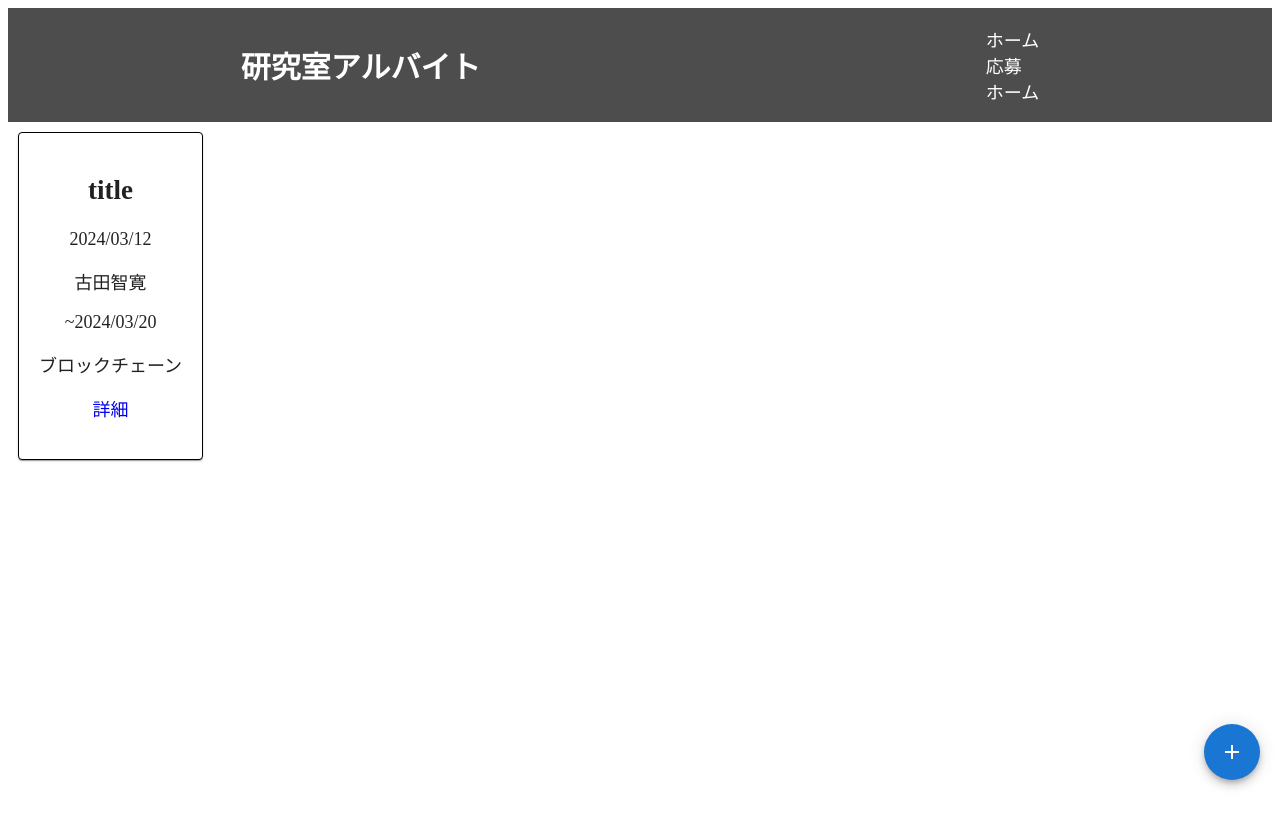
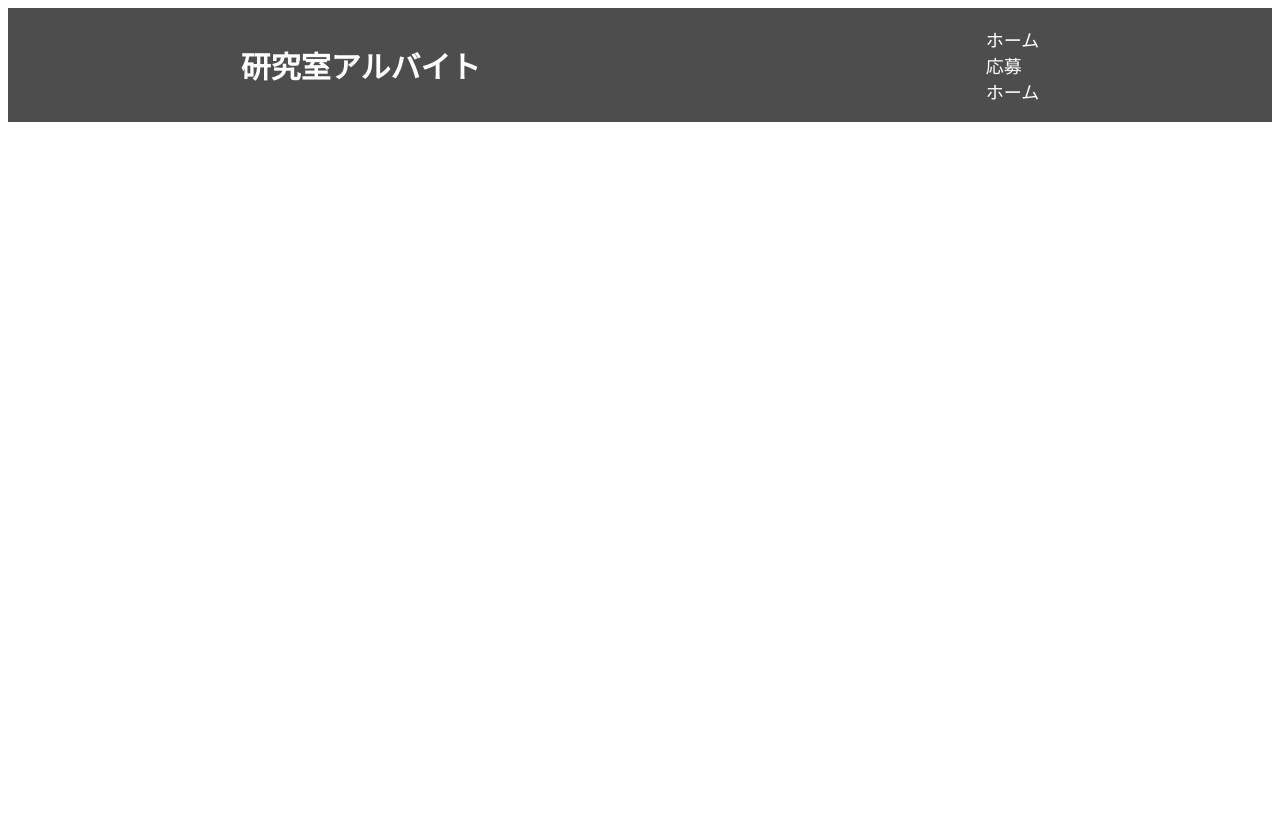
Before and after one commit to NakagawaYuto/workhub, a React (Create React App) app in the folder front/: page / in a window 1280 px wide. Built offline with nearby package versions, Linux system fonts and the light colour scheme.

Commit message:
フロントエンドの作成

```diff
--- a/front/src/App.js
+++ b/front/src/App.js
@@ -1,8 +1,12 @@
+import "./App.css";
+//import { Routes, Route } from "react-router-dom";
+import { BrowserRouter as Router, Route, Routes } from "react-router-dom";
+
 import Homepage from './Pages/Homepage.js';
 import Applypage from './Pages/Applypage.js';
-import "./App.css";
+import AddUserpage from './Pages/AddUserpage.js';
+
 import Header from './components/Header.js';
-import { BrowserRouter as Router, Route, Routes } from "react-router-dom";
 
 function App() {
   return(
@@ -13,6 +17,7 @@ function App() {
         <Routes>
           <Route path="/" element={<Homepage />} />
           <Route path="/apply" element={<Applypage />} />
+          <Route path="/add" element={<AddUserpage />} />
         </Routes>
       </div>
     </Router>
--- a/front/src/Pages/AddUserpage.js
+++ b/front/src/Pages/AddUserpage.js
@@ -0,0 +1,9 @@
+import React from 'react'
+
+function AddUserpage() {
+  return (
+    <div>AddUserpage</div>
+  )
+}
+
+export default AddUserpage
--- a/front/src/Pages/Applypage.js
+++ b/front/src/Pages/Applypage.js
@@ -1,35 +1,53 @@
-import React, {useState} from 'react';
-import { Card, Button } from '@mui/material';
+import React, { useState, useEffect} from 'react';
+import axios from 'axios';
+import { Container, Typography, Card, CardContent, Grid, Fab, Box } from '@mui/material';
+import { Link } from 'react-router-dom';
 import AddIcon from '@mui/icons-material/Add';
-import SendName from './components/SendName.js';
+//import SendName from './components/SendName.js';
+
+const baseURL = 'http://127.0.0.1:8080/apply/';
 
 const Applypage = () => {
-  const [user, setUser] = useState();
+  // const [users, setUsers] = useState();
 
-  const updateName = () => {
-    setUser("古田");
-  }
+  // useEffect(() => {
+  //   const fetchData = () => {
+  //     try {
+  //       axios.get(baseURL).then((response) => {
+  //         setUsers(response.data);
+  //       });
+  //     } catch (error) {
+  //       console.error(error);
+  //     }
+  //   };
 
+  //   fetchData();
+  // }, []);
 
   return (
-    <div>
-      <Card className="alu">
-        <p>アルバイト情報</p>
-        <Button>編集する</Button>
-      </Card>
+    <Container>
+      {/* <Box sx={{ flexGraw: 1}}>
+        <Grid container spacing={ 2 } justifyContent='center'>
+          <Grid item x5={12} md={6}>
+            {users.map((applicants) => (
+              <Link to={`/applicants/${applicants.id}`} style={{ textDecoration: 'none' }}>
+                <Card sx={{ mb: 2 }}>
+                  <CardContent>
+                    <Typography variant='h5'>{applicants.applicant_name}</Typography>
+                  </CardContent>
+                </Card>
+              </Link>
+            ))}
+          </Grid>
+        </Grid>
+      </Box> */}
+      <Link to='/add' style={{ textDecoration: 'none', position: 'fixed', bottom: '20px', right: '20px' }}>
+        <Fab color='primary' aria-label='add'>
+          <AddIcon />
+        </Fab>
+      </Link>
 
-      <p>応募中：{user} </p>
-
-      <form>
-        <div className="sendName">
-          <input placeholder="学籍番号と名前を入力してください．" type="text" />
-        </div>
-      </form>
-      <button onClick={updateName}>
-        Set Name
-      </button>
-      <SendName />
-    </div>
+    </Container>
   );
 };
 
--- a/front/src/Pages/Homepage.js
+++ b/front/src/Pages/Homepage.js
@@ -1,5 +1,5 @@
 import React from 'react';
-import { Card, Button, Fab, } from '@mui/material';
+import { Card, Button, Fab, Container, Box, Grid } from '@mui/material';
 import {Link} from "react-router-dom";
 import AddIcon from '@mui/icons-material/Add';
 
@@ -8,22 +8,16 @@ function Homepage() {
   // <Link to={"/Apply"}></Link>
   // }
   return (
-    <div>
-      <Card className="alu">
-        <h2>title</h2>
-        <p>2024/03/12</p>
-        <p>古田智寛</p>
-        <p>~2024/03/20</p>
-        <p>ブロックチェーン</p>
-        <Link to='/apply' style={{ textDecoration: 'none', bottom: '20px', right: '20px' }}>
-            <p>詳細</p>
-        </Link>
-      </Card>
+    <Container>
+      <Box sx={{ flexGraw: 1}}>
+        <Grid container spacing={ 2 } justifyContent='center'>
+          <Grid item x5={12} md={6}>
+            {}
+          </Grid>
+        </Grid>
+      </Box>
 
-      <Fab color='primary' aria-label='add' style={{ textDecoration: 'none', position: 'fixed', bottom: '20px', right: '20px' }}>
-        <AddIcon />
-      </Fab>
-    </div>
+    </Container>
   );
 };
 
```
